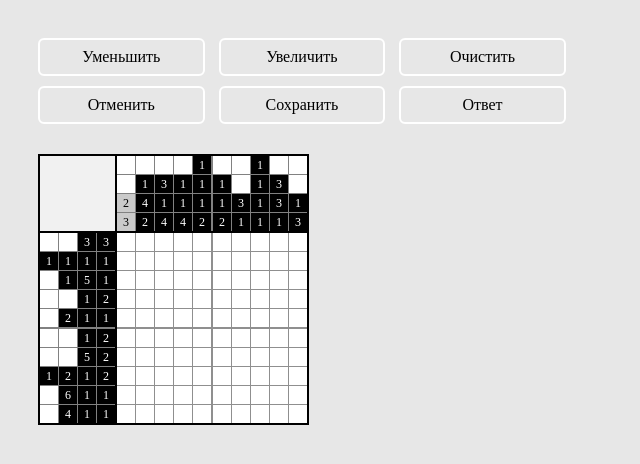
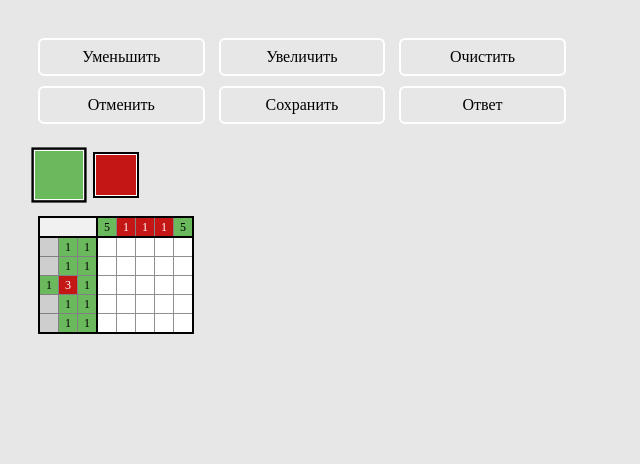
Before and after one commit to kacevnik/react-cross, a React (Create React App) app: page / in a window 1280 px wide. Shown: the top 464 px of the page, without its empty margins (0-640 px from the left). Built offline with nearby package versions, Linux system fonts and the light colour scheme.

Commit message:
#64 вывод картинки по клику

```diff
--- a/public/index.html
+++ b/public/index.html
@@ -7,9 +7,60 @@
     <meta name="theme-color" content="#000000" />
     <script src="https://ajax.googleapis.com/ajax/libs/jquery/3.5.1/jquery.min.js"></script>
     <title>Cross App</title>
+    <script>
+      var Obj = {
+        data: {
+          ans: "7a608984e8e428411442f14e85d5fe85",
+          width: 7,
+          height: 6,
+          size: 18,
+          colors: [{"id":1,"color":"#000000"}],
+          top: [
+            [{"count":"1","color":null},{"count":"1","color":null}],
+            [{"count":"2","color":null},{"count":"1","color":null}],
+            [{"count":"3","color":null},{"count":"1","color":null}],
+            [{"count":0,"color":null},{"count":"6","color":null}],
+            [{"count":"3","color":null},{"count":"1","color":null}],
+            [{"count":"2","color":null},{"count":"1","color":null}],
+            [{"count":"1","color":null},{"count":"1","color":null}]
+          ],
+          left: [
+            [{"count":"1","color":null}],
+            [{"count":"3","color":null}],
+            [{"count":"5","color":null}],
+            [{"count":"7","color":null}],
+            [{"count":"1","color":null}],
+            [{"count":"7","color":null}]
+          ]
+        }
+      };
+      var Obj2 = {
+        data: {
+          ans: "4bdd4c0e32d0d7f4aabbfe6dcfcf6e6e",
+          width: 5,
+          height: 5,
+          size: 18,
+          colors: [{"id":1,"color":"#6bb95d"}, {"id":2,"color":"#c51616"}],
+          top: [
+            [{"count": 5,"color":1}],
+            [{"count": 1,"color": 2}],
+            [{"count": 1,"color": 2}],
+            [{"count": 1,"color": 2}],
+            [{"count": 5,"color": 1}],
+          ],
+          left: [
+            [{"count": 0,"color": null}, {"count": 1,"color": 1}, {"count": 1,"color": 1}],
+            [{"count": 0,"color": null}, {"count": 1,"color": 1}, {"count": 1,"color": 1}],
+            [{"count": 1,"color": 1}, {"count": 3,"color": 2}, {"count": 1,"color": 1}],
+            [{"count": 0,"color": null}, {"count": 1,"color": 1}, {"count": 1,"color": 1}],
+            [{"count": 0,"color": null}, {"count": 1,"color": 1}, {"count": 1,"color": 1}],
+          ]
+        }
+      };
+    </script>
   </head>
   <body style="background: #e7e7e7;">
 
-    <div id="root"></div>
+    <div id="root" style="padding: 30px;"></div>
   </body>
 </html>
--- a/src/components/App.css
+++ b/src/components/App.css
@@ -2,10 +2,6 @@ body {
     -moz-user-select: none;
     -khtml-user-select: none;
     user-select: none;
-}
-
-.App {
-    padding: 30px;
 }
 
 .cross-row-1 {
--- a/src/components/App.js
+++ b/src/components/App.js
@@ -9,22 +9,13 @@ import SelectColors from './SelectColors';
 import NonoButtons from './NonoButtons';
 import './App.css';
 
-const Obj = {
-  ans: 'e63ed09bb2efaeec5afb24490353c463',
-  width: 10,
-  height: 10,
-  size: 18,
-  colors: [{"id":1,"color":"#000000"}],
-  top: [[{"count":0,"color":null},{"count":0,"color":null},{"count":"2","color":null},{"count":"3","color":null}],[{"count":0,"color":1},{"count":"1","color":1},{"count":"4","color":1},{"count":"2","color":1}],[{"count":0,"color":1},{"count":"3","color":1},{"count":"1","color":1},{"count":"4","color":1}],[{"count":0,"color":1},{"count":"1","color":1},{"count":"1","color":1},{"count":"4","color":1}],[{"count":"1","color":1},{"count":"1","color":1},{"count":"1","color":1},{"count":"2","color":1}],[{"count":0,"color":1},{"count":"1","color":1},{"count":"1","color":1},{"count":"2","color":1}],[{"count":0,"color":1},{"count":0,"color":1},{"count":"3","color":1},{"count":"1","color":1}],[{"count":"1","color":1},{"count":"1","color":1},{"count":"1","color":1},{"count":"1","color":1}],[{"count":0,"color":1},{"count":"3","color":1},{"count":"3","color":1},{"count":"1","color":1}],[{"count":0,"color":1},{"count":0,"color":1},{"count":"1","color":1},{"count":"3","color":1}]],
-  left: [[{"count":0,"color":1},{"count":0,"color":1},{"count":"3","color":1},{"count":"3","color":1}],[{"count":"1","color":1},{"count":"1","color":1},{"count":"1","color":1},{"count":"1","color":1}],[{"count":0,"color":1},{"count":"1","color":1},{"count":"5","color":1},{"count":"1","color":1}],[{"count":0,"color":1},{"count":0,"color":1},{"count":"1","color":1},{"count":"2","color":1}],[{"count":0,"color":1},{"count":"2","color":1},{"count":"1","color":1},{"count":"1","color":1}],[{"count":0,"color":1},{"count":0,"color":1},{"count":"1","color":1},{"count":"2","color":1}],[{"count":0,"color":1},{"count":0,"color":1},{"count":"5","color":1},{"count":"2","color":1}],[{"count":"1","color":1},{"count":"2","color":1},{"count":"1","color":1},{"count":"2","color":1}],[{"count":0,"color":1},{"count":"6","color":1},{"count":"1","color":1},{"count":"1","color":1}],[{"count":0,"color":1},{"count":"4","color":1},{"count":"1","color":1},{"count":"1","color":1}]],
-}
-
 document.oncontextmenu = function () { return false };
 
 function App() {
 
   const $ = window.jQuery
-  // const Obj = window.Obj.data
+  const Obj = window.Obj2.data
+  // const Obj = window.Obj2.data
 
   function createArray(width, height) {
 
--- a/src/components/NonoButtons.js
+++ b/src/components/NonoButtons.js
@@ -3,6 +3,10 @@ import { Context } from '../context';
 
 function NonoButtons({size}){
     const { onSize, onClearCross } = useContext(Context);
+
+    const showCrossImg = () => {
+        document.getElementById("nonogramsImageShow").click();
+    }
     return(
         <div className="nono-buttons">
             <div className="nono-buttons-item">
@@ -21,7 +25,7 @@ function NonoButtons({size}){
                 <span>Сохранить</span>
             </div>
             <div className="nono-buttons-item">
-                <span>Ответ</span>
+                <span onClick={showCrossImg}>Ответ</span>
             </div>
         </div>
     )
```
